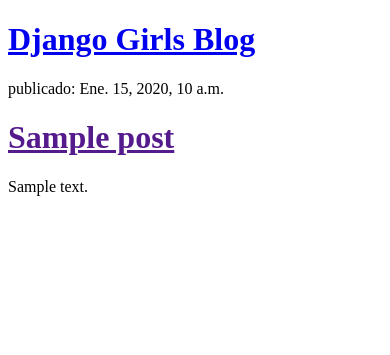
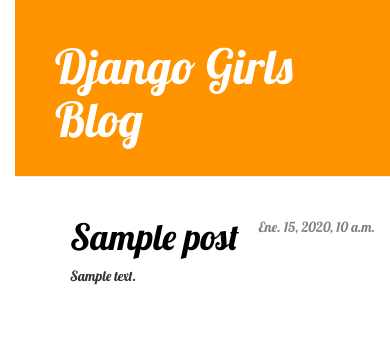
Before and after one commit to KevinSantizo/my-first-blog, a Django app: template blog/templates/blog/post_list.html in a window 390 px wide. Shown: the top 355 px of the page. Run offline with Django 3.2, Linux system fonts and the light colour scheme; the template is opened without the code that fills it: values that come from a table or form of the project are taken from there, others are empty; tables that the repository leaves empty hold one stand-in row (values such as "Sample post"); some libraries are stand-ins or nearby versions.

Commit message:
Agregadas vistas y plantillas así como el css

```diff
--- /dev/null
+++ b/blog/static/css/blog.css
@@ -0,0 +1,56 @@
+h1 a {
+    color: #FCA205;
+}
+
+body{
+    padding-left: 15px;
+    font-family: 'Lobster';
+}
+
+.page-header {
+    background-color: #ff9400;
+    margin-top: 0;
+    padding: 20px 20px 20px 40px;
+}
+
+.page-header h1, .page-header h1 a, .page-header h1 a:visited, .page-header h1 a:active {
+    color: #ffffff;
+    font-size: 36pt;
+    text-decoration: none;
+}
+
+.content {
+    margin-left: 40px;
+}
+
+h1, h2, h3, h4 {
+    font-family: 'Lobster', cursive;
+}
+
+.date {
+    float: right;
+    color: #828282;
+}
+
+.save {
+    float: right;
+}
+
+.post-form textarea, .post-form input {
+    width: 100%;
+}
+
+.top-menu, .top-menu:hover, .top-menu:visited {
+    color: #ffffff;
+    float: right;
+    font-size: 26pt;
+    margin-right: 20px;
+}
+
+.post {
+    margin-bottom: 70px;
+}
+
+.post h1 a, .post h1 a:visited {
+    color: #000000;
+}
--- /dev/null
+++ b/blog/templates/blog/base.html
@@ -0,0 +1,23 @@
+{% load static %}
+<html>
+    <head>
+        <title>Django Girls blog</title>
+        <link rel="stylesheet" href="//maxcdn.bootstrapcdn.com/bootstrap/3.2.0/css/bootstrap.min.css">
+        <link rel="stylesheet" href="//maxcdn.bootstrapcdn.com/bootstrap/3.2.0/css/bootstrap-theme.min.css">
+        <link rel="stylesheet" href="{% static 'css/blog.css' %}">
+        <link href="//fonts.googleapis.com/css?family=Lobster&subset=latin,latin-ext" rel="stylesheet" type="text/css">
+    </head>
+    <body>
+  <div class="page-header">
+        <h1><a href="/">Django Girls Blog</a></h1>
+    </div>
+    <div class="content container">
+        <div class="row">
+            <div class="col-md-8">
+            {% block content %}
+            {% endblock %}
+            </div>
+        </div>
+    </div>
+    </body>
+</html>
--- a/blog/templates/blog/post_list.html
+++ b/blog/templates/blog/post_list.html
@@ -1,17 +1,14 @@
-<!DOCTYPE html>
-<html>
-    <head>
-        <title>Django Girls blog</title>
-    </head>
-    <body>
-        <div>
-            <h1><a href="/">Django Girls Blog</a></h1>
+
+{% extends 'blog/base.html' %}
+
+{% block content %}
+    {% for post in posts %}
+        <div class="post">
+            <div class="date">
+                {{ post.published_date }}
+            </div>
+            <h1><a href="{% url 'post_detail' pk=post.pk %}">{{ post.title }}</a></h1>
+            <p>{{ post.text|linebreaksbr }}</p>
         </div>
-        {% for post in posts %}
-        <div>
-            <p> publicado: {{ post.published_date }} </p >
-        <h1><a href = "">{{ post.title }} </a></h1 >
-        <p>{{ post.text|linebreaksbr }} </p></div >
-        {% endfor %}
-    </body>
-</html>
+    {% endfor %}
+{% endblock %}
--- a/blog/urls.py
+++ b/blog/urls.py
@@ -4,4 +4,5 @@
 
 urlpatterns = [
     path('', views.post_list, name='post_list'),
+    path('post/<int:pk>/', views.post_detail, name='post_detail')
 ]
--- a/blog/views.py
+++ b/blog/views.py
@@ -1,6 +1,7 @@
 from django.shortcuts import render
 from blog.models import Post
 from django.utils import timezone
+from django.shortcuts import render, get_object_or_404
 
 # Create your views here.
 
@@ -8,3 +9,8 @@
 def post_list(request):
     posts = Post.objects.filter(published_date__lte=timezone.now()).order_by('published_date')
     return render(request, 'blog/post_list.html', {'posts': posts})
+
+
+def post_detail(request, pk):
+    post = get_object_or_404(Post, pk=pk)
+    return render(request, 'blog/post_detail.html', {'post': post})
```
Also changed, not shown: blog/templates/blog/post_detail.html (added, +13 -0 lines).
